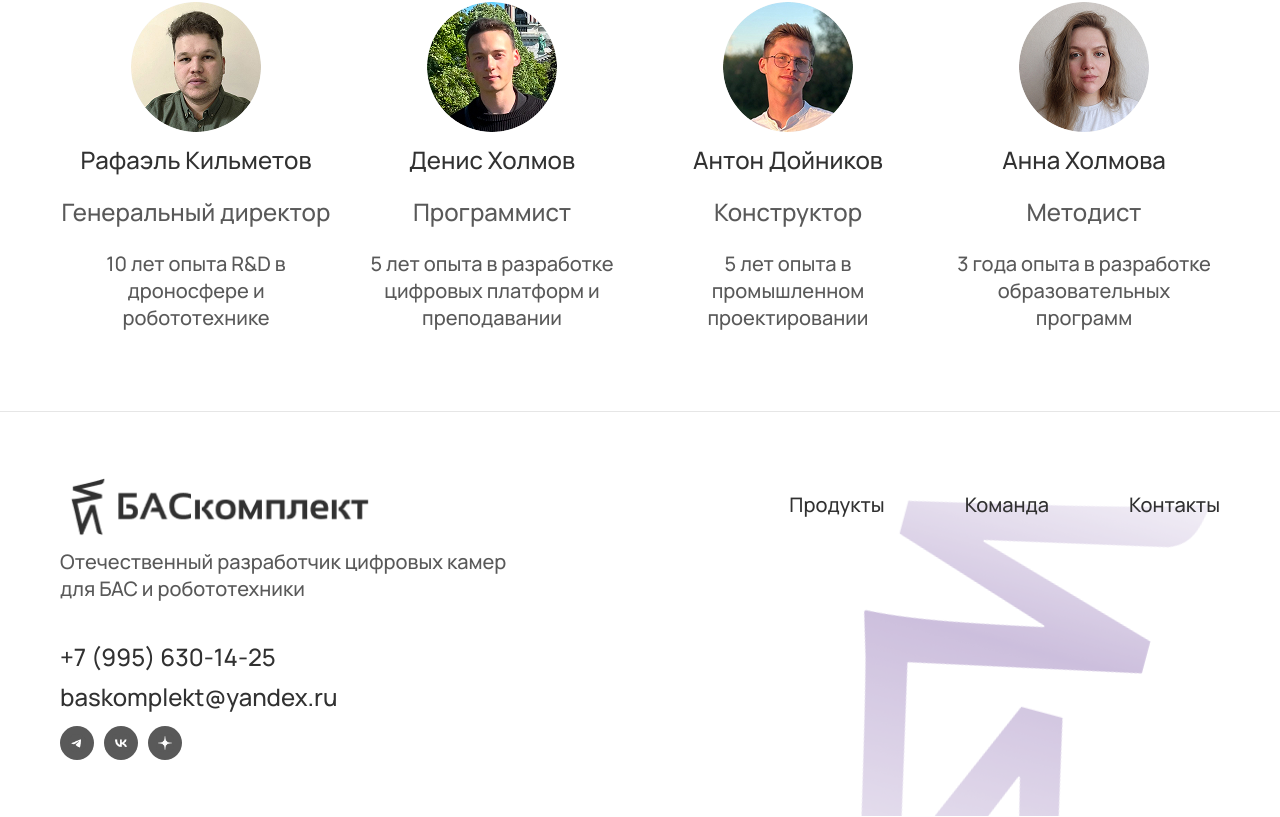
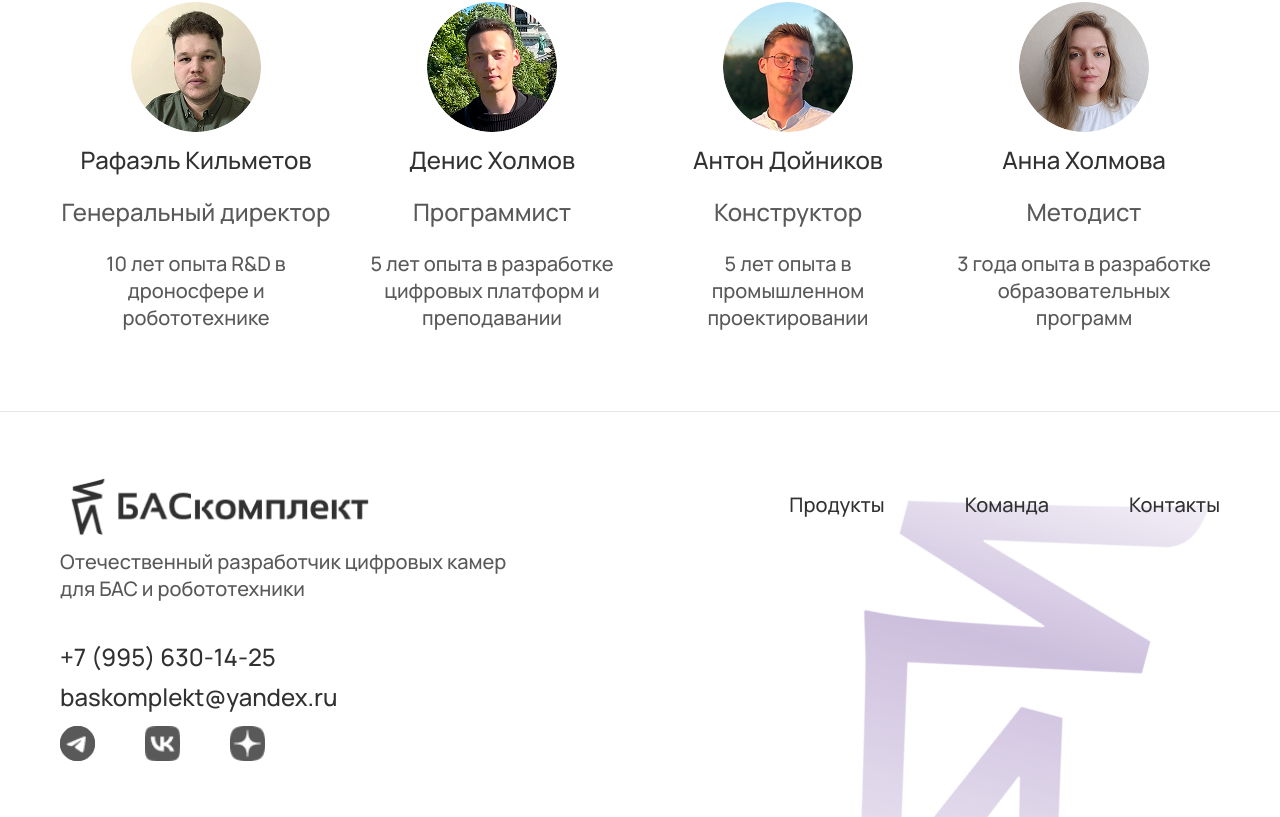
Before and after one commit to denisholmov/edu-cifra, a React (Vite) app: page / in a window 1280 px wide. Shown: the part 8504-9321 px from the top of the page. Built offline with nearby package versions, Linux system fonts and the light colour scheme.

Commit message:
иконки больше

```diff
--- a/src/components/pages-content/Footer/index.tsx
+++ b/src/components/pages-content/Footer/index.tsx
@@ -13,12 +13,12 @@ export const Footer = () => {
               для БАС и робототехники
             </p>
 
-            <a className={styles.contactLink} href="tel:+79956301425">
+            <p className={styles.contactLink}>
               +7 (995) 630-14-25
-            </a>
-            <a className={styles.contactLink} href="mailto:baskomplekt@yandex.ru">
+            </p>
+            <p className={styles.contactLink}>
               baskomplekt@yandex.ru
-            </a>
+            </p>
 
             <div className={styles.socials}>
               <a className={styles.social} href="https://t.me/BASkomplekt" aria-label="Telegram">
@@ -35,7 +35,7 @@ export const Footer = () => {
 
           <div className={styles.content}>
             <div className={styles.list}>
-              <a className={styles.item} href="#get-started">
+              <a className={styles.item} href="#cifra-mini">
                 Продукты
               </a>
               <a className={styles.item} href="#team">
--- a/src/components/pages-content/Footer/styles/index.module.css
+++ b/src/components/pages-content/Footer/styles/index.module.css
@@ -79,12 +79,10 @@
 .socials {
   margin-top: 4px;
   display: flex;
-  gap: 10px;
+  gap: 50px;
 }
 
 .social {
-  width: 34px;
-  height: 34px;
   border-radius: 50%;
   background: var(--color-shadow-mountain);
   color: var(--color-white);
@@ -99,8 +97,8 @@
 }
 
 .social img {
-  width: 18px;
-  height: 18px;
+  width: 35px;
+  height: 35px;
   object-fit: contain;
 }
 
```
